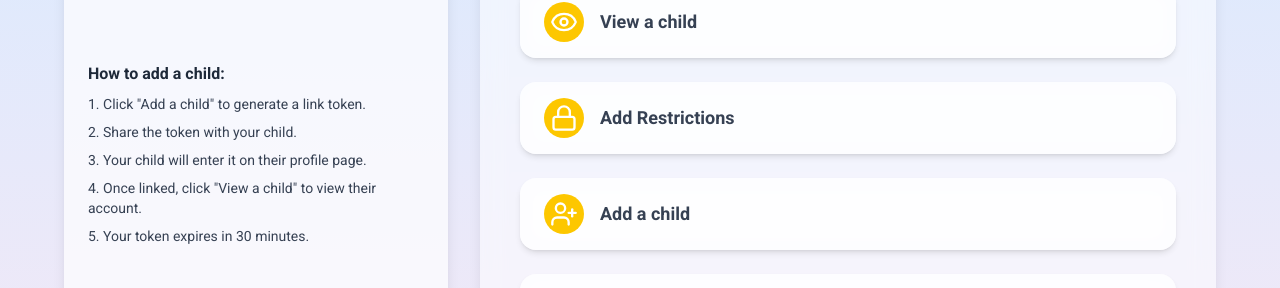
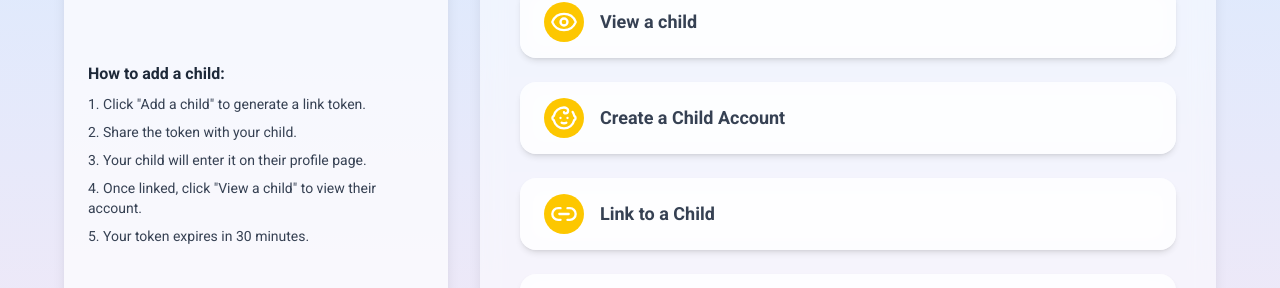
Before and after one commit to Sean-Andrew-Stanek/read-with-me, a Next.js app: page /parent-dashboard in a window 1280 px wide. Shown: the part 270-558 px from the top of the page. Built offline with nearby package versions, Linux system fonts and the light colour scheme; no server answers.

Commit message:
Rename button labels

```diff
--- a/src/app/parent-dashboard/page.tsx
+++ b/src/app/parent-dashboard/page.tsx
@@ -2,7 +2,7 @@
 import { Button } from '@/components/ui/button';
 import Link from 'next/link';
 import { useSession } from 'next-auth/react';
-import { Eye, Lock, UserPlus, ArrowLeft, Link2 } from 'lucide-react';
+import { Eye, UserPlus, ArrowLeft, Link2, Baby } from 'lucide-react';
 import { JSX } from 'react';
 import { useState } from 'react';
 import { Dialog, DialogContent, DialogTitle } from '@/components/ui/dialog';
@@ -73,9 +73,9 @@ const ParentDashboard = (): JSX.Element => {
                             <Link href="#">
                                 <Button className="w-full cursor-pointer h-auto flex justify-start items-center gap-4 text-lg font-semibold text-gray-700 bg-white/70 hover:bg-yellow-400 hover:text-white rounded-2xl py-4 px-6 transition duration-300 shadow-md backdrop-blur-md">
                                     <IconBubble>
-                                        <Lock className="size-7" />
+                                        <Baby className="size-7" />
                                     </IconBubble>
-                                    Add Restrictions
+                                    Create a Child Account
                                 </Button>
                             </Link>
                         </div>
@@ -85,9 +85,9 @@ const ParentDashboard = (): JSX.Element => {
                                 className="w-full cursor-pointer h-auto flex justify-start items-center gap-4 text-lg font-semibold text-gray-700 bg-white/70 hover:bg-yellow-400 hover:text-white rounded-2xl py-4 px-6 transition duration-300 shadow-md backdrop-blur-md"
                             >
                                 <IconBubble>
-                                    <UserPlus className="size-7" />
+                                    <Link2 className="size-7" />
                                 </IconBubble>
-                                Add a child
+                                Link to a Child
                             </Button>
                         </div>
 
```
